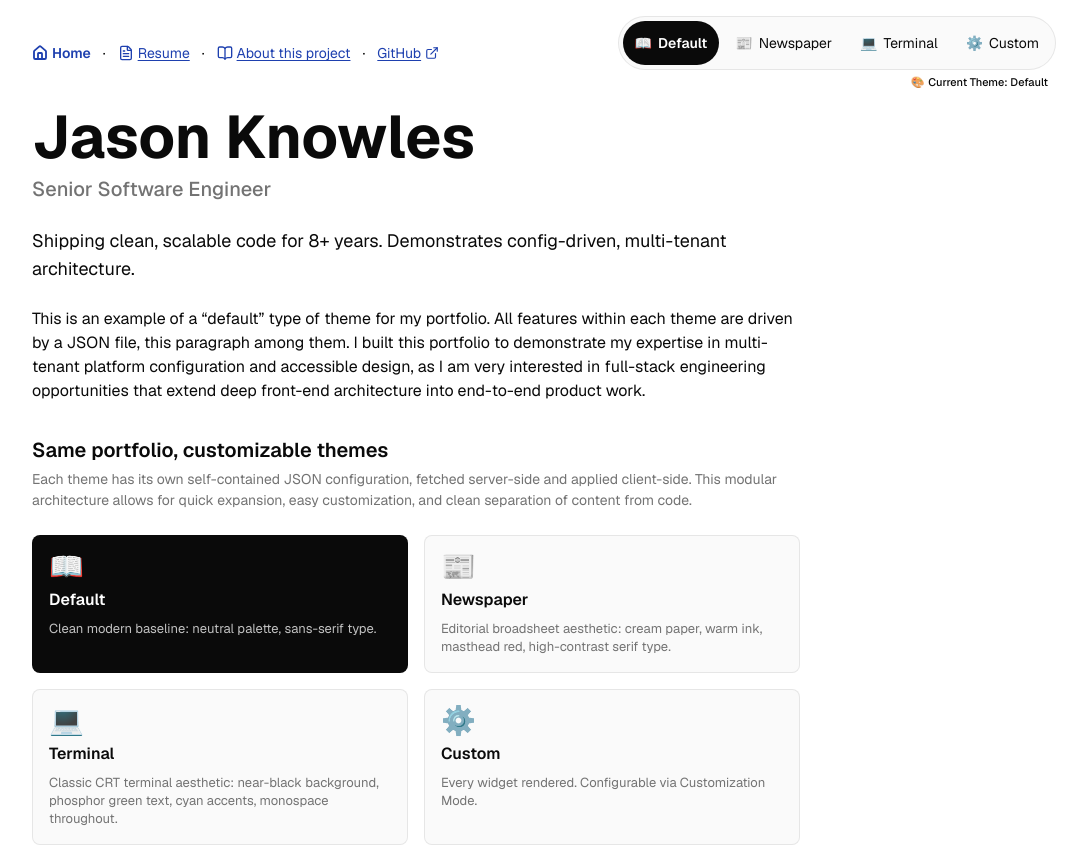
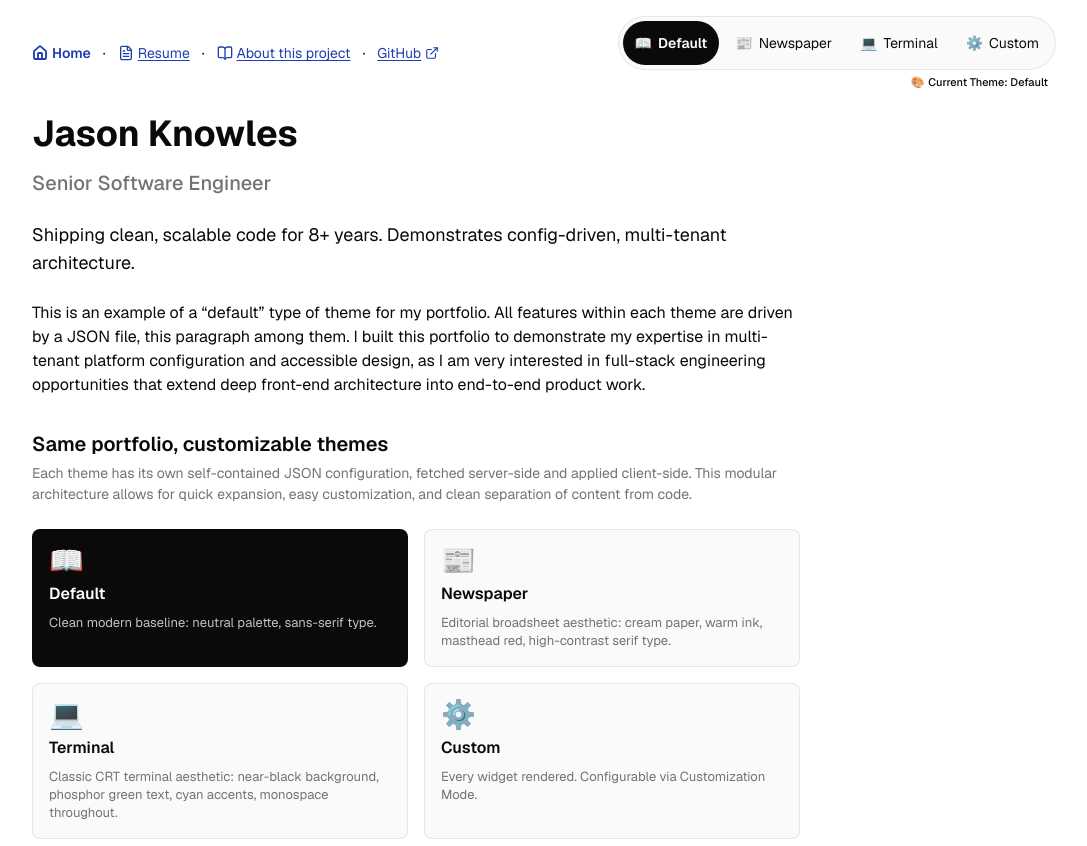
Before and after one commit to jknowlesdev/portfolio, a Next.js app: page / in a window 1280 px wide. Shown: the top 846 px of the page, without its empty margins (96-1183 px from the left). Built offline with nearby package versions, Linux system fonts and the light colour scheme; a web font is replaced by a local one.

Commit message:
refactor(styles): unify heading sizes into two tiers

```diff
--- a/css/HomePage.css
+++ b/css/HomePage.css
@@ -7,6 +7,11 @@ html.Portfolio body.portfolio-body {
       min-width: 0;
       width: 100%;
 
+      .home-page-name {
+        font-size: var(--text-heading-1);
+        font-weight: 700;
+      }
+
       .home-page-role {
         color: var(--color-muted);
         font-weight: var(--font-weight-medium);
--- a/css/MarkdownPage.css
+++ b/css/MarkdownPage.css
@@ -13,7 +13,7 @@ html.Portfolio body.portfolio-body {
         /* border-bottom: 1px solid var(--color-border); */
 
         .markdown-page-title {
-          font-size: var(--text-heading-2);
+          font-size: var(--text-heading-1);
           font-weight: var(--font-weight-bold);
           margin-bottom: 0.5rem;
         }
--- a/css/NotFound.css
+++ b/css/NotFound.css
@@ -2,7 +2,7 @@ html.Portfolio body.portfolio-body {
   .NotFound {
     .not-found-container {
       .not-found-title {
-        font-size: var(--text-heading-1);
+        font-size: var(--text-7xl);
         font-weight: var(--font-weight-bold);
         margin-bottom: 0.5rem;
       }
--- a/css/Showcase.css
+++ b/css/Showcase.css
@@ -12,7 +12,7 @@ html.Portfolio body.portfolio-body {
     }
 
     .showcase-heading {
-      font-size: var(--text-heading-3);
+      font-size: var(--text-heading-2);
       font-weight: var(--font-weight-semibold);
     }
 
--- a/css/globals.css
+++ b/css/globals.css
@@ -37,10 +37,9 @@
   --font-heading: var(--font-geist-sans);
   --font-body: var(--font-geist-sans);
 
-  /* text (font sizes) */
-  --text-heading-1: clamp(2.5rem, 6vw, 4rem);
-  --text-heading-2: clamp(1.75rem, 4vw, 2.5rem);
-  --text-heading-3: clamp(1.25rem, 2.5vw, 1.5rem);
+  /* text (font sizes) — default to Tailwind */
+  --text-heading-1: var(--text-4xl);  /* 2.25rem — page title */
+  --text-heading-2: var(--text-2xl);  /* 1.5rem — section heading */
   --text-body: clamp(1rem, 1.25vw, 1.125rem);
   --text-sm: 0.875rem;    /* ~14px, theme-overridable */
   --text-2xs: 0.6875rem;  /* ~11px, annotation-scale */
@@ -76,7 +75,6 @@
 
   --text-heading-1: var(--text-heading-1);
   --text-heading-2: var(--text-heading-2);
-  --text-heading-3: var(--text-heading-3);
   --text-body: var(--text-body);
   --text-sm: var(--text-sm);
   --text-2xs: var(--text-2xs);
--- a/lib/widgets/Intro.tsx
+++ b/lib/widgets/Intro.tsx
@@ -22,7 +22,7 @@ export function Intro() {
 
   return (
     <>
-      <h1 className='home-page-name text-5xl md:text-6xl font-bold mb-2'>
+      <h1 className='home-page-name font-bold mb-2'>
         {tIntro('name')}
       </h1>
       <p className='home-page-role text-xl mb-6'>
```
